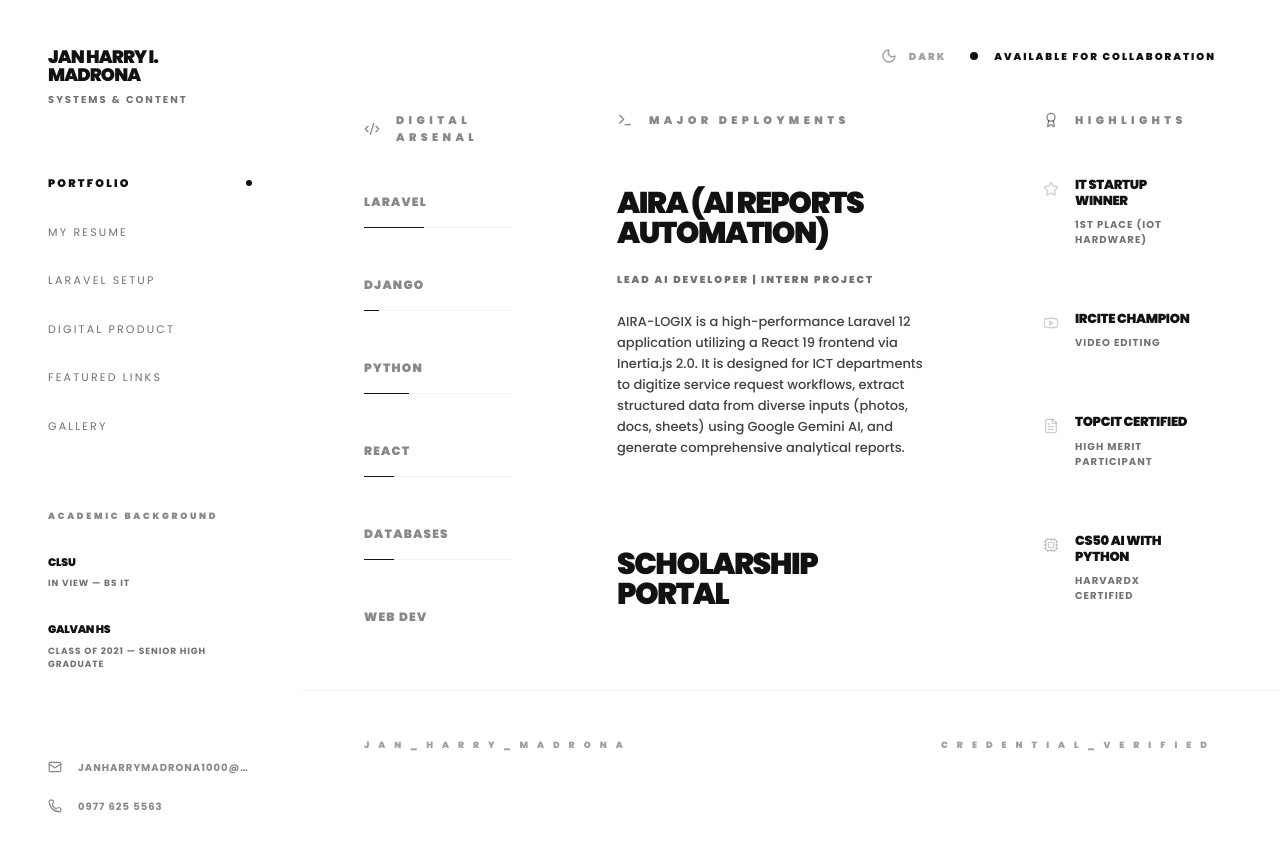
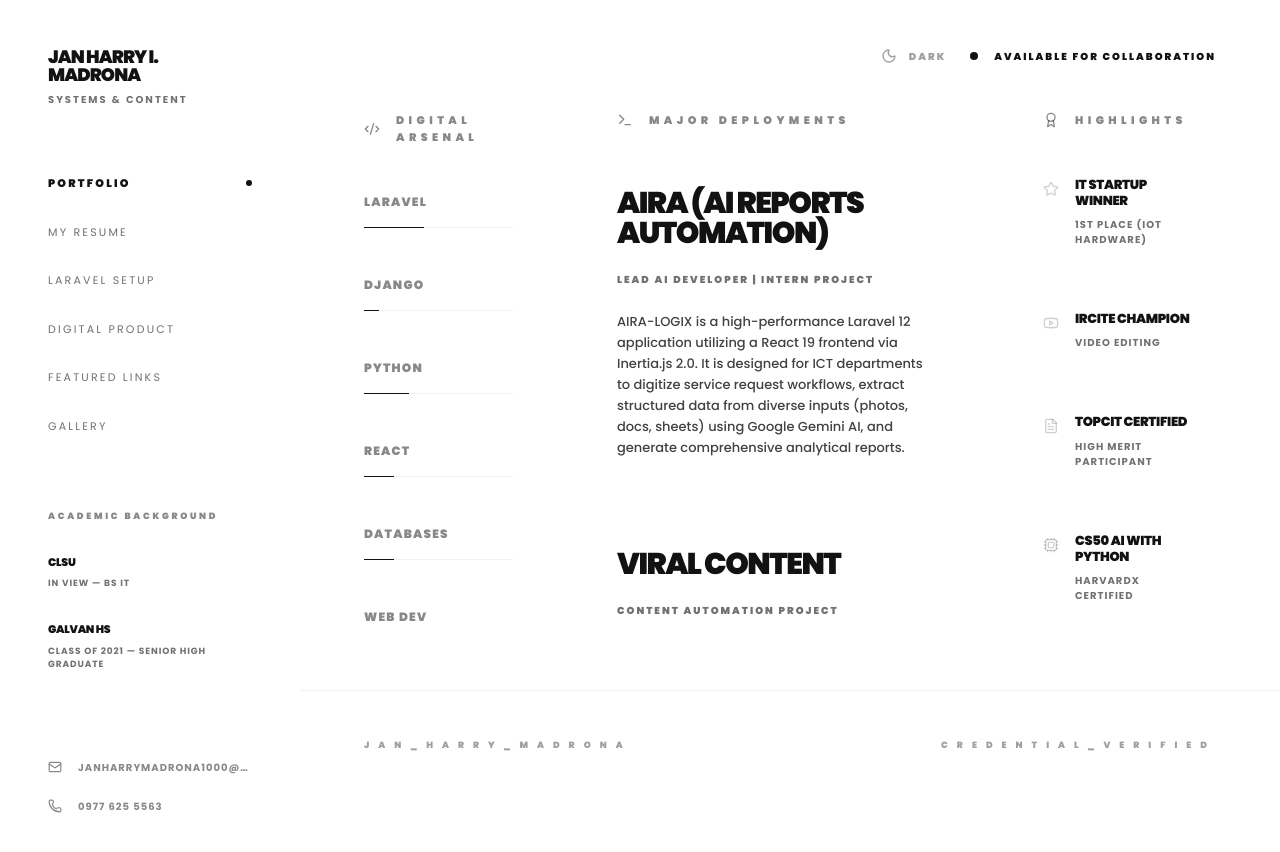
Before and after one commit to zynxoso/myweb2026, a React (Vite) app: page / in a window 1280 px wide. Shown: the top 852 px of the page. Built offline with nearby package versions, Linux system fonts and the light colour scheme.

Commit message:
feat: add new projects "Viral Content" and "Budget Planner" to the data list

```diff
--- a/src/App.tsx
+++ b/src/App.tsx
@@ -53,6 +53,20 @@ const DATA = {
       desc: "AIRA-LOGIX is a high-performance Laravel 12 application utilizing a React 19 frontend via Inertia.js 2.0. It is designed for ICT departments to digitize service request workflows, extract structured data from diverse inputs (photos, docs, sheets) using Google Gemini AI, and generate comprehensive analytical reports.",
       icon: <Cpu className="w-5 h-5" />,
       url: "https://github.com/zynxoso/CLSU_AIRA-LOGIX"
+    },
+    {
+      name: "Viral Content",
+      role: "Content Automation Project",
+      desc: "End-to-end content automation toolkit covering research, scripting, batch asset generation, and publishing workflows. Focuses on rapid iteration, consistent branding, and measurable engagement across platforms.",
+      icon: <Youtube className="w-5 h-5" />,
+      url: "https://github.com/zynxoso/viralcontent"
+    },
+    {
+      name: "Budget Planner",
+      role: "Personal Finance Tool",
+      desc: "Personal finance tracker that organizes income, expenses, and savings goals into clear monthly views. Emphasizes simple categories, quick summaries, and actionable insights for better spending control.",
+      icon: <Briefcase className="w-5 h-5" />,
+      url: "https://github.com/zynxoso/BudgetPlanner"
     },
     {
       name: "Scholarship Portal",
```
